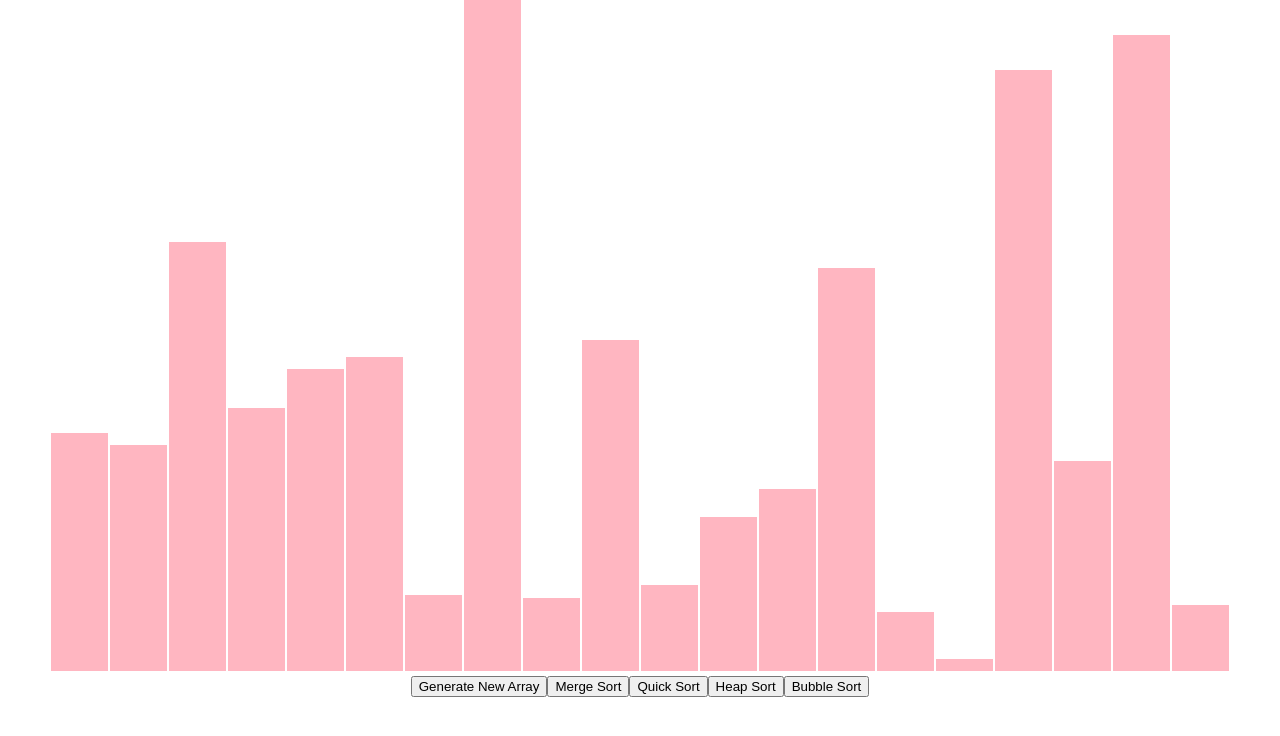
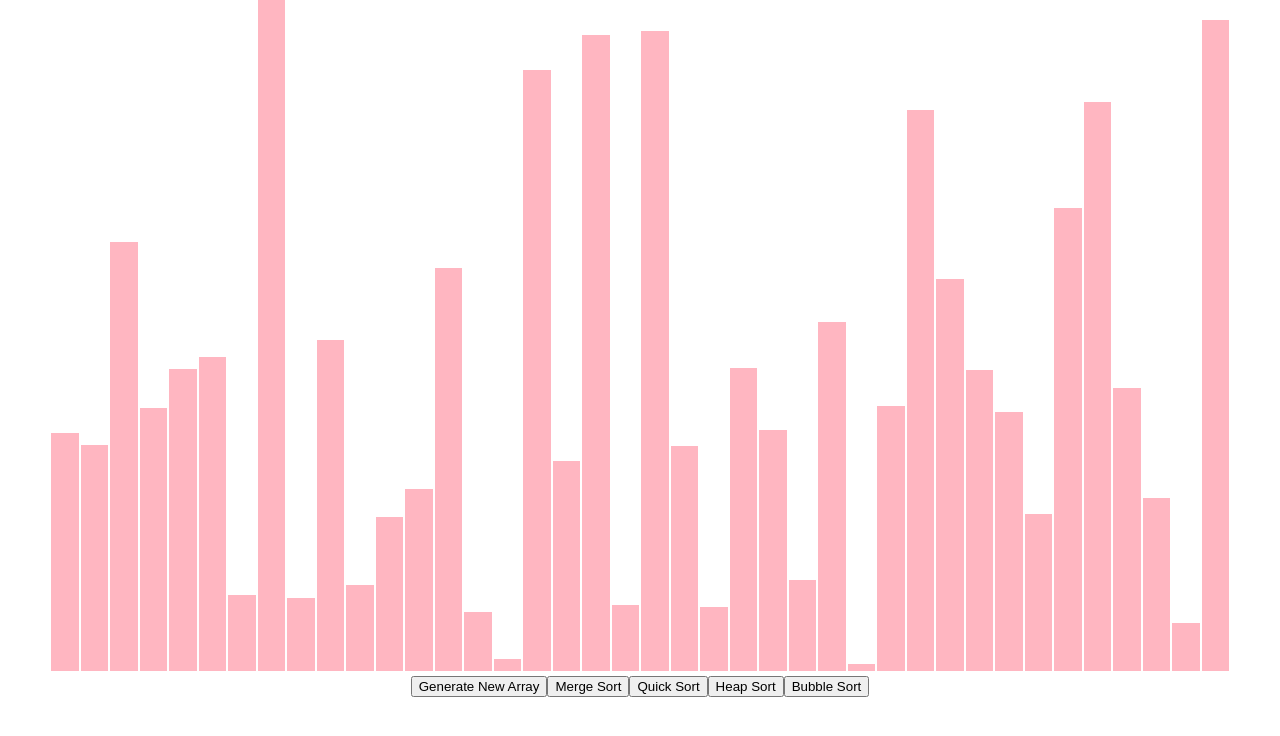
Before and after one commit to kevinyluo/Visualizer, a React (Create React App) app: page / in a window 1280 px wide. Shown: the top 736 px of the page. Built offline with nearby package versions, Linux system fonts and the light colour scheme.

Commit message:
updated readme

```diff
--- a/src/SortingAlgorithms/sortingAlgorithms.js
+++ b/src/SortingAlgorithms/sortingAlgorithms.js
@@ -24,3 +24,18 @@ export const mergeSort = array => {
     }
     return sortedArray;
 };
+
+export const bubbleSort = array => {
+    if (array.length === 1)
+        return array;
+    for (let i = 0; i < array.length - 1; i++) {
+        for (let j = 0; j < array.length - 1; j++) {
+            if (array[j] > array[j + 1]) {
+                let temp = array[j];
+                array[j] = array[j + 1];
+                array[j + 1] = temp;
+            }
+        }
+    }
+    return array;
+}
--- a/src/Visualizer/Visualizer.css
+++ b/src/Visualizer/Visualizer.css
@@ -4,7 +4,7 @@
 
 .array-bar {
    width: 20px;
-   background-color: lightpink;
+   background-color: lightpink ;
    display: inline-block;
    margin: 0 1px;
 }
--- a/src/Visualizer/Visualizer.jsx
+++ b/src/Visualizer/Visualizer.jsx
@@ -2,7 +2,7 @@ import React from 'react';
 import * as sortingAlgorithms from '../SortingAlgorithms/sortingAlgorithms.js';
 import './Visualizer.css';
 
-const arraySize = 20;
+const arraySize = 40;
 
 export default class Visualizer extends React.Component {
     constructor(props) {
@@ -26,13 +26,19 @@ export default class Visualizer extends React.Component {
     }
 
     mergeSort() {
-        const sortedArray = sortingAlgorithms.mergeSort(this.state.array);
-        console.log(sortedArray);
+        const array = sortingAlgorithms.mergeSort(this.state.array);
+        array[1] = 0;
+        this.setState({ array });
     }
 
     quickSort() { }
+
     heapSort() { }
-    bubbleSort() { }
+
+    bubbleSort() {
+        const sortedArray = sortingAlgorithms.bubbleSort(this.state.array);
+        console.log(sortedArray);
+    }
 
     render() {
         const { array } = this.state;
```
Also changed, not shown: 1 other file (tests, documents, lock files or other folders).
